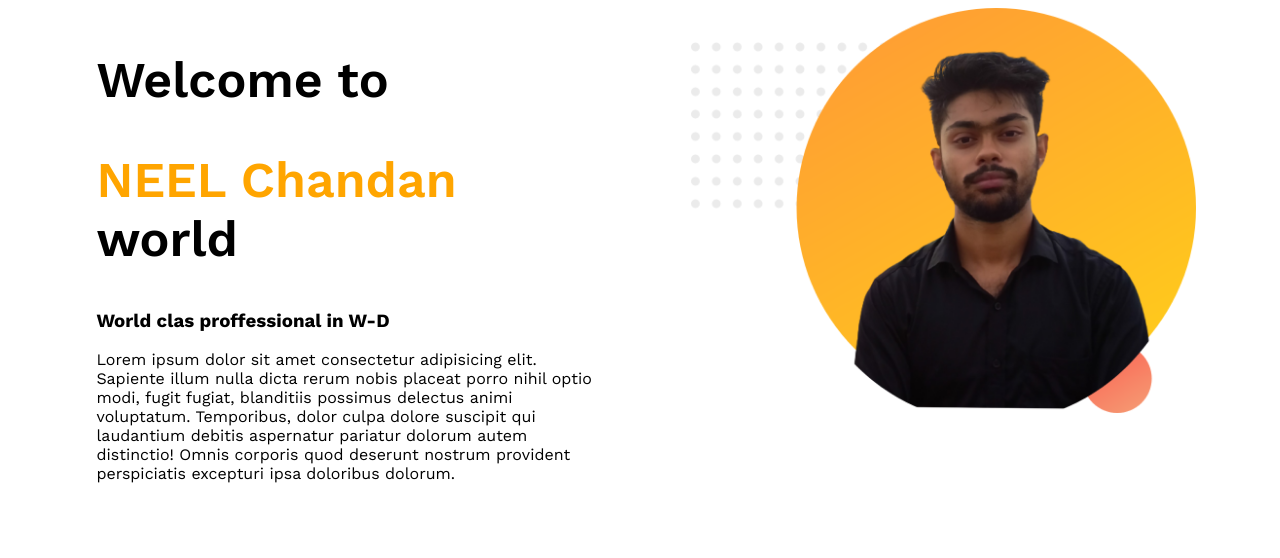
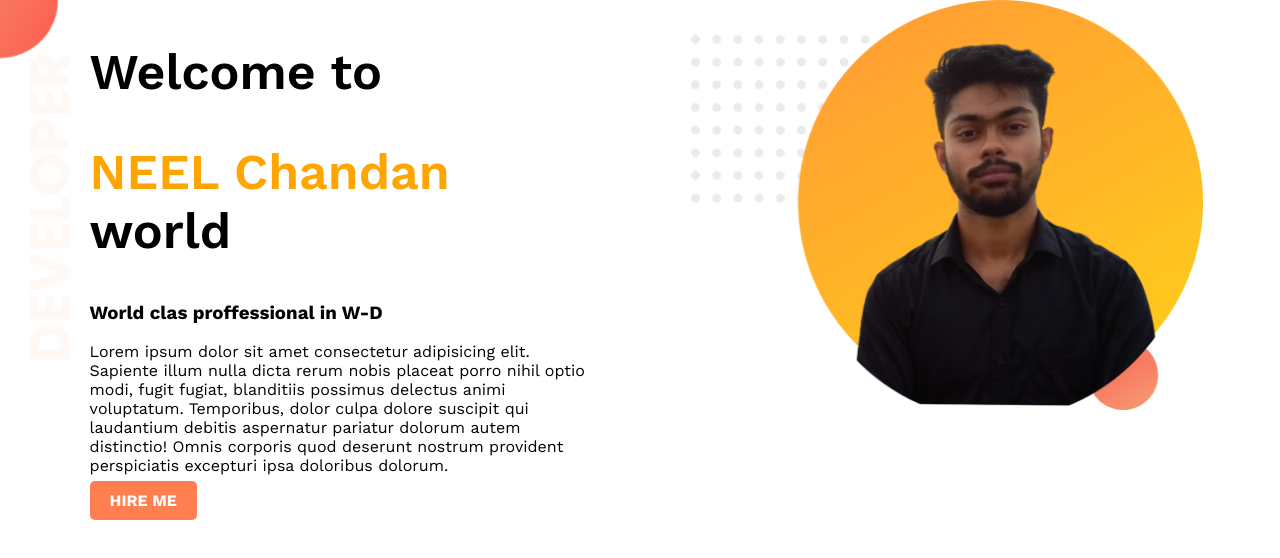
Before and after one commit to NeelChandan/web-portfoilio, a plain HTML site: page index.html in a window 1280 px wide. Drawn offline with nearby package versions, Linux system fonts and the light colour scheme.

Commit message:
adding special button

```diff
--- a/index.html
+++ b/index.html
@@ -11,12 +11,13 @@
     <link rel="stylesheet" href="style.css">
 </head>
 <body>
-    <section>
+    <section class="top-banner">
         <div class="half-width">
                 <h1>Welcome to </h1>
             <h1><span class="name-highligter">NEEL Chandan</span> world</h1>
             <h3>World clas proffessional in W-D</h3>
             <p>Lorem ipsum dolor sit amet consectetur adipisicing elit. Sapiente illum nulla dicta rerum nobis placeat porro nihil optio modi, fugit fugiat, blanditiis possimus delectus animi voluptatum. Temporibus, dolor culpa dolore suscipit qui laudantium debitis aspernatur pariatur dolorum autem distinctio! Omnis corporis quod deserunt nostrum provident perspiciatis excepturi ipsa doloribus dolorum.</p>
+            <a class="link-button" href="https://github.com/ProgrammingHero1" target="_blank" rel="noopener noreferrer">HIRE ME</a>
             </div>
         <div class="half-width">
             <img src="images/profile1.png" alt="images">
--- a/style.css
+++ b/style.css
@@ -1,6 +1,7 @@
 body{
     font-family: 'Lobster Two', cursive;
 font-family: 'Work Sans', sans-serif;
+margin: 0;
 }
 h1{
     font-size: 50px;
@@ -18,3 +19,21 @@ h1{
 .half-width img{
     width: 100%;
 }
+.top-banner{
+    background-image: url("images/top-banner.png");
+    background-repeat: no-repeat;
+
+}
+section{
+    height: 500px;
+
+}
+.link-button{
+    text-decoration: none;
+    background-color: coral;
+    padding: 10px 20px;
+    color: white;
+    border-radius: 5px;
+    font-weight: 700;
+    background-image: linear-gradient(45 deg,aqua,tomato);
+}
```
